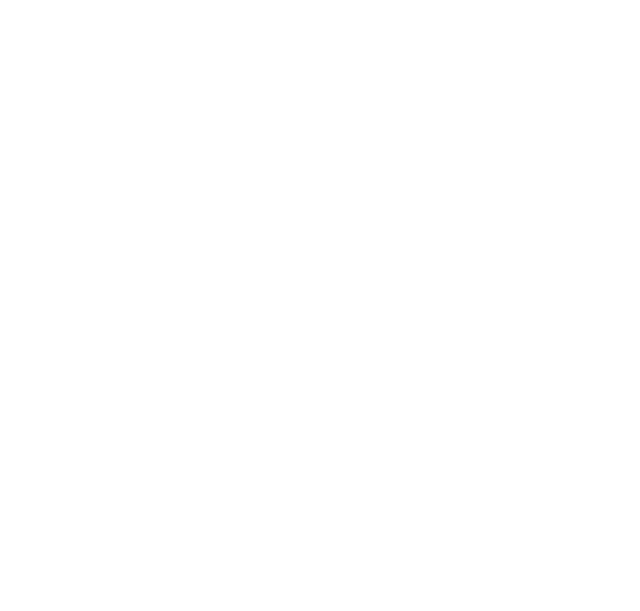
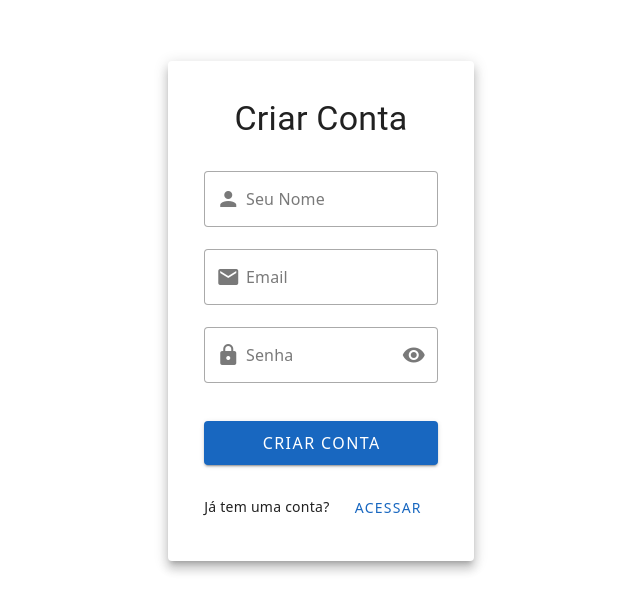
Before and after one commit to developerkarnopp8/sagat.ai, a Vue app: page /cadastro in a window 1280 px wide. Before the commit this address had no page. Shown: the part 121-732 px from the top of the page, without its empty margins (319-959 px from the left). Built offline with nearby package versions, Linux system fonts and the light colour scheme.

Commit message:
feat: Criando a estrutura de Cadastrar e acessar

```diff
--- a/src/components/Counter.vue
+++ /dev/null
@@ -1,13 +0,0 @@
-<!-- src/components/Counter.vue -->
-<template>
-  <div>
-    <p>Contador: {{ counter.count }}</p>
-    <button @click="counter.increment">Incrementar</button>
-  </div>
-</template>
-
-<script setup lang="ts">
-import { useCounterStore } from '../store/counter'
-
-const counter = useCounterStore()
-</script>
--- a/src/router/index.ts
+++ b/src/router/index.ts
@@ -1,9 +1,9 @@
 import { createRouter, createWebHistory, type RouteRecordRaw } from 'vue-router'
-import HomeView from '../views/Home.vue'
 
 const routes: RouteRecordRaw[] = [
-  { path: '/', name: 'Home', component: HomeView },
-//   { path: '/about', name: 'About', component: () => import('../views/AboutView.vue') },
+  { path: '/', name: 'Acessar', component: () => import('../views/Acessar.vue') },
+  { path: '/cadastro', name: 'Cadastrar', component: () => import('../views/Cadastro.vue') },
+  { path: '/painel', name: 'Painel', component: () => import('../views/Painel.vue') },
 ]
 
 const router = createRouter({
--- /dev/null
+++ b/src/views/Acessar.vue
@@ -0,0 +1,98 @@
+<template>
+  <div class="auth-container">
+    <v-card class="auth-card mx-auto" elevation="8">
+      <v-card-item>
+        <v-card-title class="text-h4 text-center mb-4">Sagat Pay</v-card-title>
+      </v-card-item>
+
+      <v-card-text>
+        <v-form @submit.prevent="onSubmit">
+          <v-text-field
+            v-model="email"
+            label="Email"
+            type="email"
+            prepend-inner-icon="mdi-email"
+            variant="outlined"
+            :rules="[v => !!v || 'Email é obrigatório!']"
+          ></v-text-field>
+
+          <v-text-field
+            v-model="password"
+            :type="showPassword ? 'text' : 'password'"
+            label="Senha"
+            prepend-inner-icon="mdi-lock"
+            :append-inner-icon="showPassword ? 'mdi-eye-off' : 'mdi-eye'"
+            @click:append-inner="showPassword = !showPassword"
+            variant="outlined"
+            :rules="[v => !!v || 'Senha obrigatória!']"
+          ></v-text-field>
+
+          <v-btn
+            type="submit"
+            color="primary"
+            block
+            size="large"
+            class="mt-4"
+            :loading="loading"
+          >
+            Login
+          </v-btn>
+
+          <div class="d-flex align-center justify-center mt-6">
+            <span>Não tem conta?</span>
+            <v-btn variant="text" color="primary" class="ml-2" to="/cadastro">
+              Criar Conta
+            </v-btn>
+          </div>
+        </v-form>
+      </v-card-text>
+    </v-card>
+  </div>
+</template>
+
+<script setup lang="ts">
+import { ref } from 'vue';
+import { useRouter } from 'vue-router';
+
+const router = useRouter();
+const email = ref('');
+const password = ref('');
+const showPassword = ref(false);
+const loading = ref(false);
+
+const onSubmit = async () => {
+  loading.value = true;
+
+  // Simulate API call delay
+  await new Promise(resolve => setTimeout(resolve, 1000));
+
+  // Mock login - in real app, this would validate against an API
+  if (email.value && password.value) {
+    router.push('/painel');
+  }
+
+  loading.value = false;
+};
+</script>
+
+<style scoped>
+.auth-container {
+  height: 100vh;
+  display: flex;
+  align-items: center;
+  justify-content: center;
+  background: linear-gradient(135deg, var(--v-primary-base) 0%, var(--v-secondary-base) 100%);
+}
+
+.auth-card {
+  width: 100%;
+  max-width: 400px;
+  padding: 20px;
+}
+
+@media (max-width: 600px) {
+  .auth-card {
+    margin: 16px;
+  }
+}
+</style>
--- /dev/null
+++ b/src/views/Cadastro.vue
@@ -0,0 +1,113 @@
+<template>
+  <div class="auth-container">
+    <v-card class="auth-card mx-auto" elevation="8">
+      <v-card-item>
+        <v-card-title class="text-h4 text-center mb-4">Criar Conta</v-card-title>
+      </v-card-item>
+
+      <v-card-text>
+        <v-form @submit.prevent="onSubmit">
+          <v-text-field
+            v-model="name"
+            label="Seu Nome"
+            prepend-inner-icon="mdi-account"
+            variant="outlined"
+            :rules="[v => !!v || 'Nome obrigatório']"
+          ></v-text-field>
+
+          <v-text-field
+            v-model="email"
+            label="Email"
+            type="email"
+            prepend-inner-icon="mdi-email"
+            variant="outlined"
+            :rules="[
+              v => !!v || 'Email é obrigatório!',
+              v => /.+@.+\..+/.test(v) || 'O e-mail deve ser válido.'
+            ]"
+          ></v-text-field>
+
+          <v-text-field
+            v-model="password"
+            :type="showPassword ? 'text' : 'password'"
+            label="Senha"
+            prepend-inner-icon="mdi-lock"
+            :append-inner-icon="showPassword ? 'mdi-eye-off' : 'mdi-eye'"
+            @click:append-inner="showPassword = !showPassword"
+            variant="outlined"
+            :rules="[
+              v => !!v || 'Senha é obrigatório!',
+              v => v?.length >= 6 || 'A senha deve ter pelo menos 6 caracteres'
+            ]"
+          ></v-text-field>
+
+          <v-btn
+            type="submit"
+            color="primary"
+            block
+            size="large"
+            class="mt-4"
+            :loading="loading"
+          >
+            Criar Conta
+          </v-btn>
+
+          <div class="d-flex align-center justify-center mt-6">
+            <span>Já tem uma conta?</span>
+            <v-btn variant="text" color="primary" class="ml-2" to="/">
+              Acessar
+            </v-btn>
+          </div>
+        </v-form>
+      </v-card-text>
+    </v-card>
+  </div>
+</template>
+
+<script setup lang="ts">
+import { ref } from 'vue';
+import { useRouter } from 'vue-router';
+
+const router = useRouter();
+const name = ref('');
+const email = ref('');
+const password = ref('');
+const showPassword = ref(false);
+const loading = ref(false);
+
+const onSubmit = async () => {
+  loading.value = true;
+
+  // Simulate API call delay
+  await new Promise(resolve => setTimeout(resolve, 1000));
+
+  // Mock registration - in real app, this would send data to an API
+  if (name.value && email.value && password.value) {
+    router.push('/painel');
+  }
+
+  loading.value = false;
+};
+</script>
+
+<style scoped>
+.auth-container {
+  height: 100vh;
+  display: flex;
+  align-items: center;
+  justify-content: center;
+  background: linear-gradient(135deg, var(--v-primary-base) 0%, var(--v-secondary-base) 100%);
+}
+
+.auth-card {
+  width: 100%;
+  max-width: 400px;
+  padding: 20px;
+}
+
+@media (max-width: 600px) {
+  .auth-card {
+    margin: 16px;
+  }
+}
+</style>
--- a/src/views/Home.vue
+++ /dev/null
@@ -1,7 +0,0 @@
-<script setup lang="ts">
-import Counter from '../components/Counter.vue'
-</script>
-
-<template>
-    <Counter></Counter>
-</template>
--- /dev/null
+++ b/src/views/Painel.vue
@@ -0,0 +1,3 @@
+<template>
+    PAINEL
+</template>
```
Also changed, not shown: src/components/HelloWorld.vue (deleted, +0 -41 lines).
